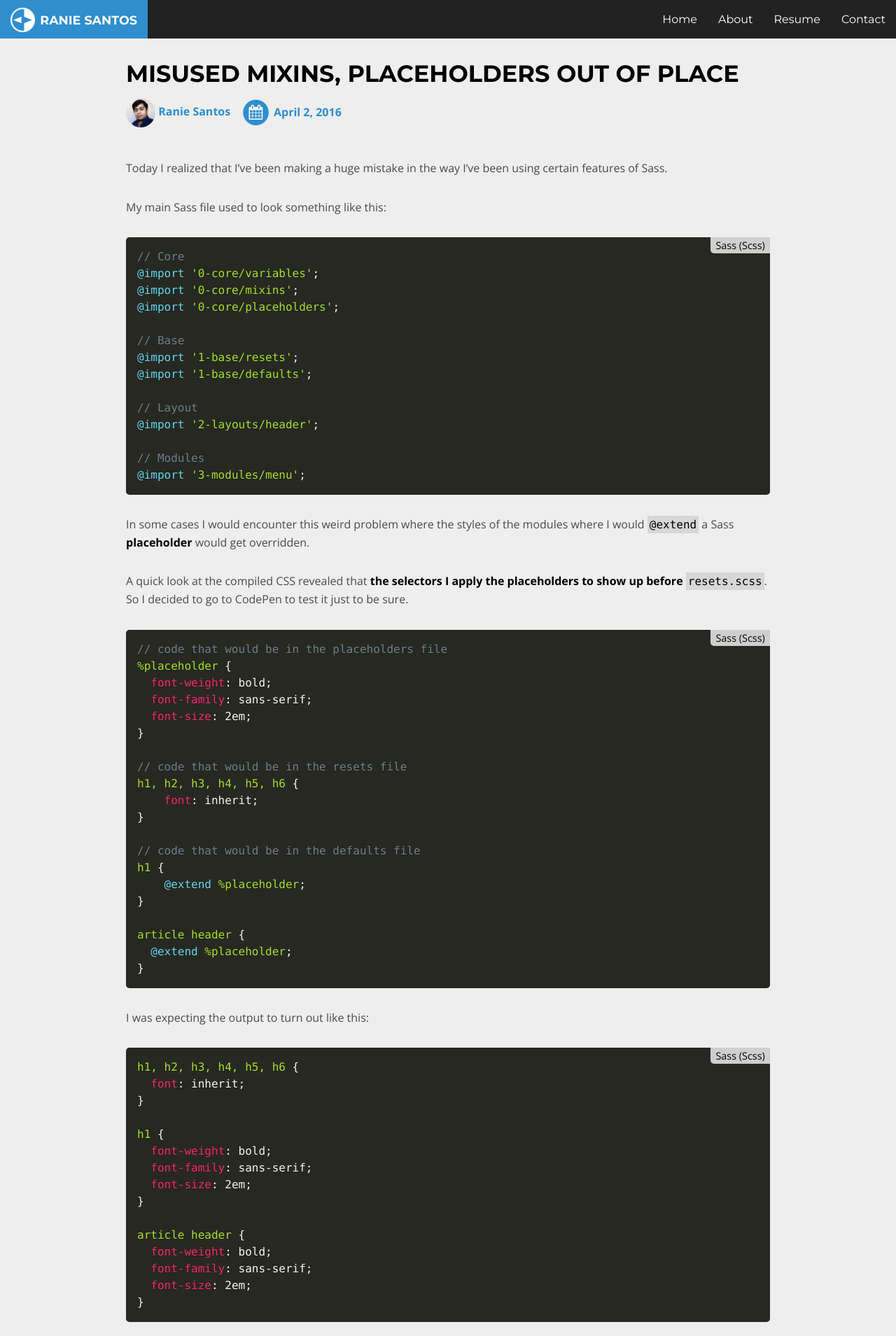
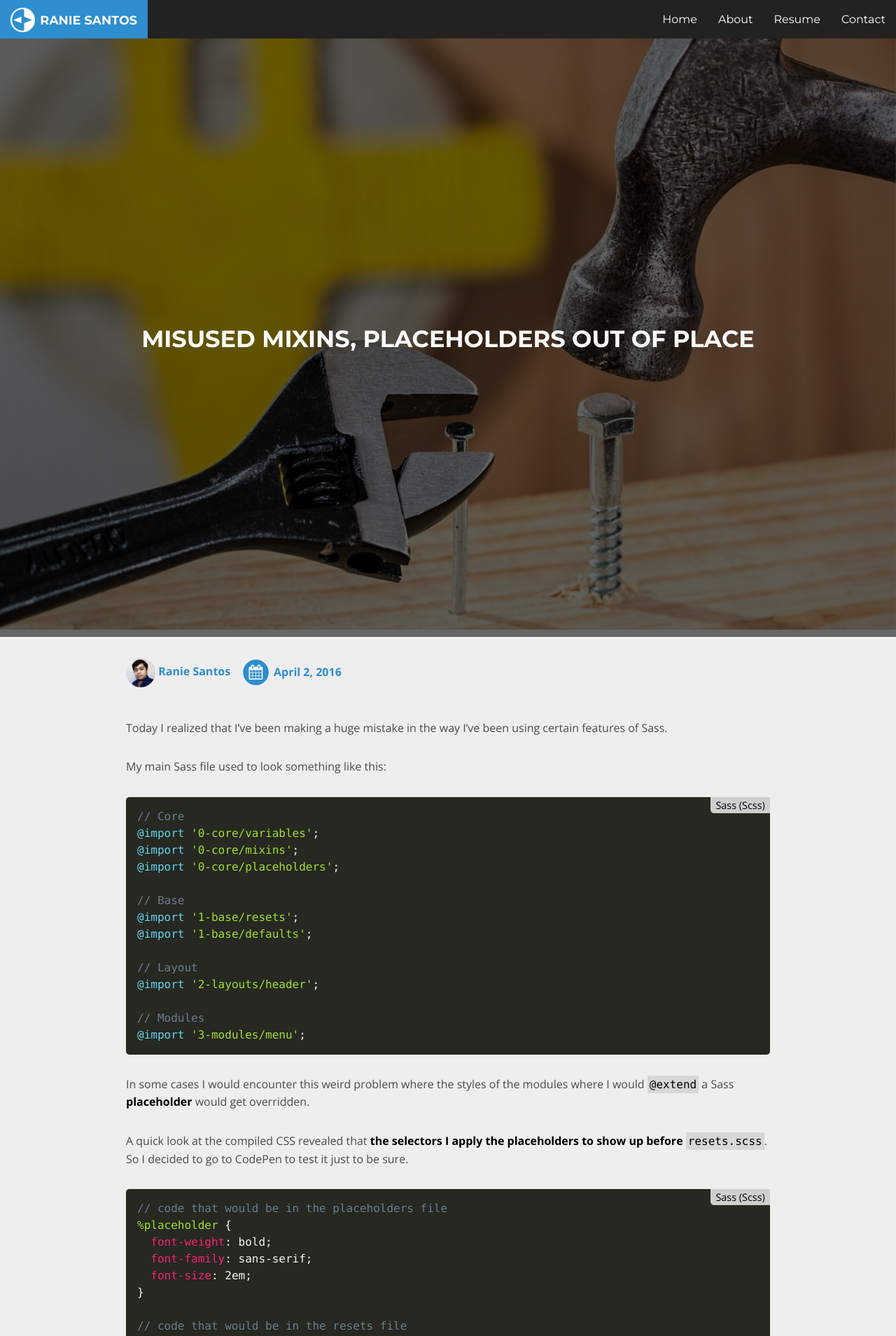
Before and after one commit to cascadiabooking/raniesantos.github.io, a Jekyll site: the page built from _posts/2016/2016-04-02-misused-mixins-placeholders-out-of-place.md, in a window 1280 px wide. Shown: the top 1909 px of the page at 70% size. Built offline with Jekyll 4.4.1, drawn with Linux system fonts in a browser that asks for light colours; comment, search, counter and statistics services are not loaded.

Commit message:
added images to all posts

```diff
--- a/_posts/2016/2016-04-02-misused-mixins-placeholders-out-of-place.md
+++ b/_posts/2016/2016-04-02-misused-mixins-placeholders-out-of-place.md
@@ -2,6 +2,7 @@
 layout: post
 comments: true
 title: "Misused Mixins, Placeholders out of Place"
+image: confused.jpg
 ---
 
 Today I realized that I've been making a huge mistake in the way I've been using certain features of Sass.
```
Also changed, not shown: _posts/2016/2016-04-06-jekyll-cheat-sheet.md (+1 -0 lines), assets/img/post-img/checklist.jpg (added), assets/img/post-img/confused.jpg (added), assets/img/post-img/puzzle.jpg, assets/img/post-img/thesis.jpg.
